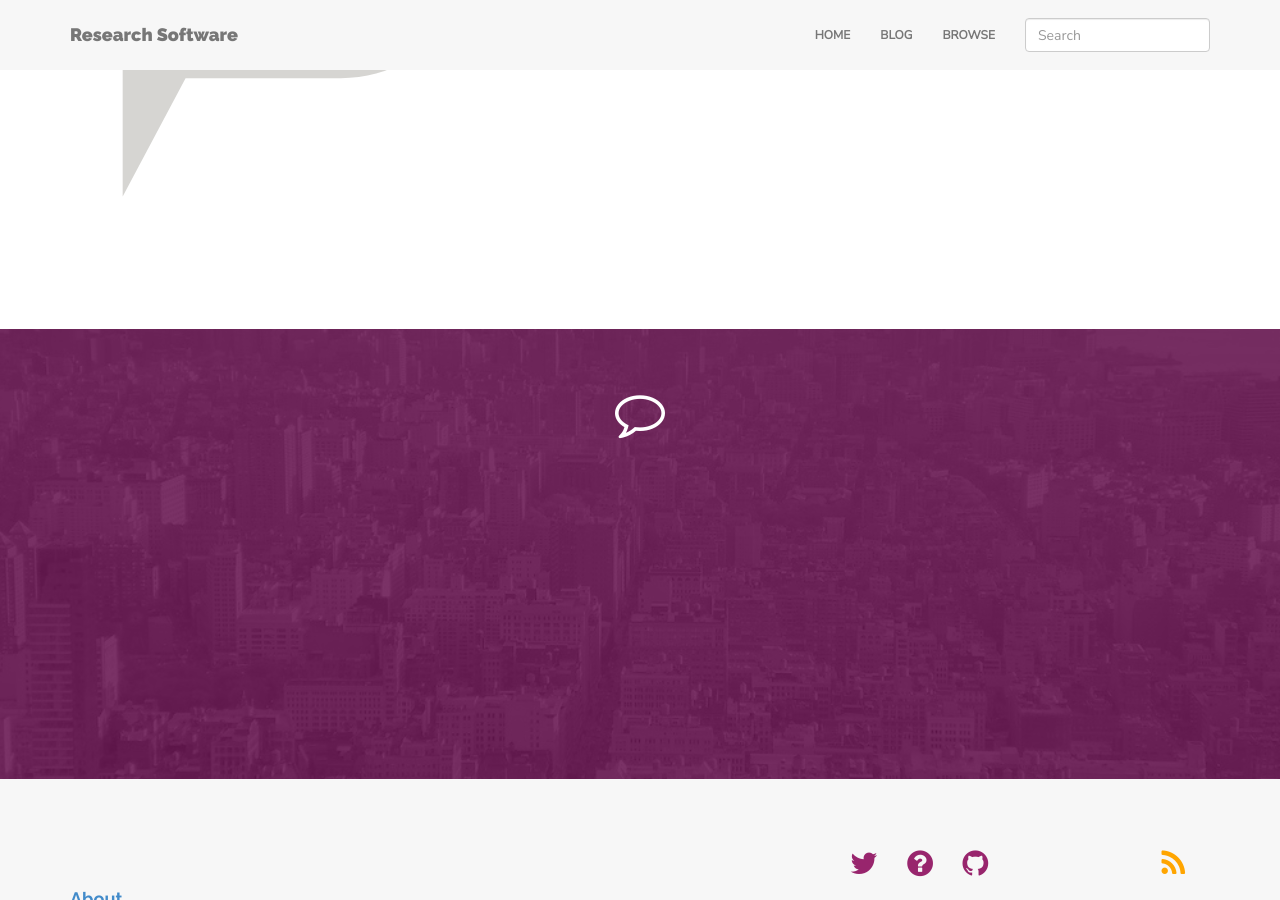
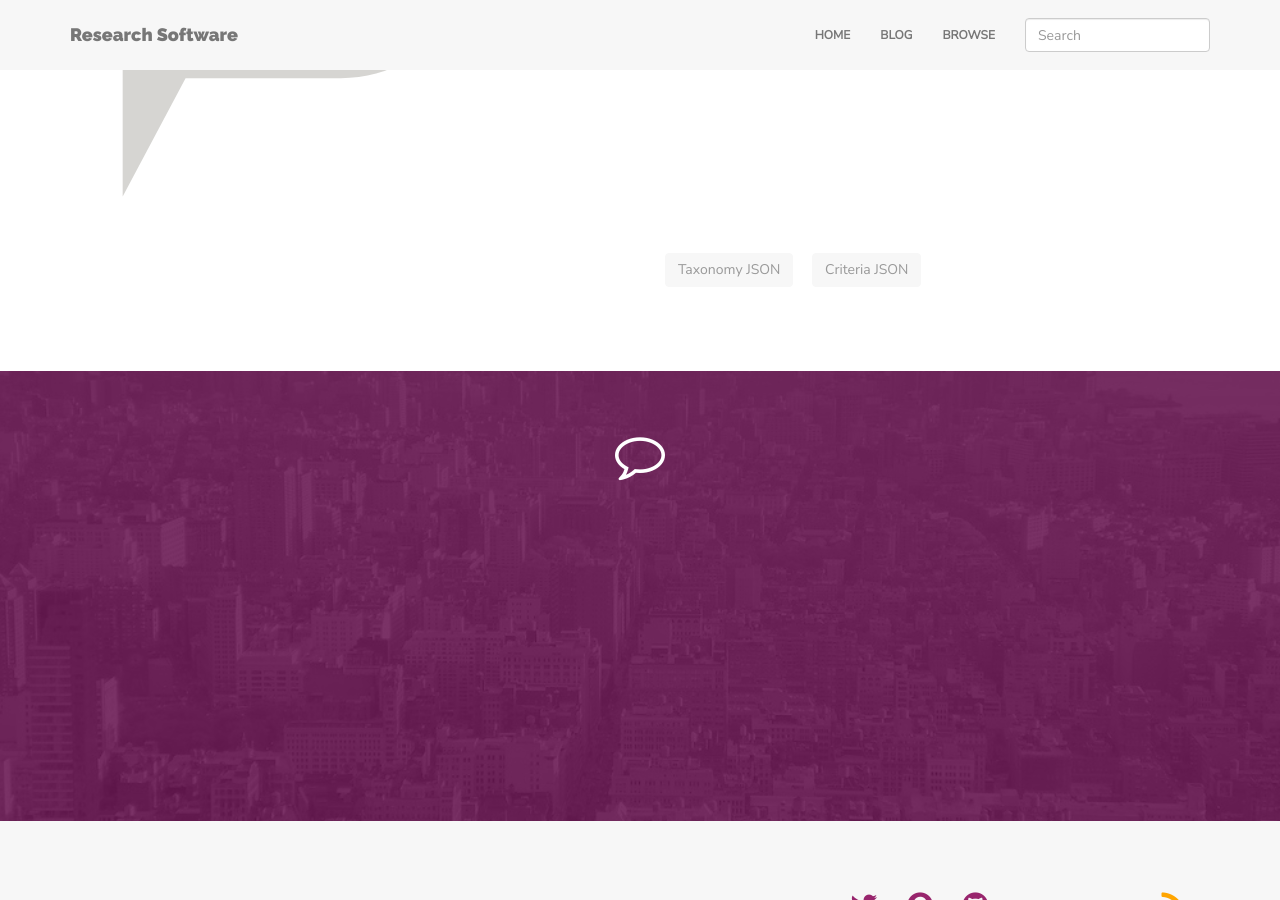
Before and after one commit to rseng/rseng, a Jekyll site: the page built from docs/index.html, in a window 1280 px wide and 900 px high, scrolled down 495 px. Built offline with Jekyll 4.4.1, drawn with Linux system fonts in a browser that asks for light colours; nearby versions of some CDN libraries.

Commit message:
updating home screen to have link to criteria and taxonomy
Signed-off-by: vsoch <vsochat@stanford.edu>

```diff
--- a/docs/index.html
+++ b/docs/index.html
@@ -14,6 +14,7 @@ ul>li {
 </style>
 
 <div class="container mtb">
+
     <div class="row" style="margin-top:100px">
         <div class="col-lg-5">
             <img class="img-responsive" src="{{ "/assets/img/logo/logo-transparent.svg" | prepend: site.baseurl }}" alt="">
@@ -26,5 +27,21 @@ ul>li {
                to better understand research software.
             </p>
         </div>
-    </div><! --/row -->
+    </div>
+
+<div class="row">
+    <div class="col-md-6">
+    </div>
+    <div class="col-md-5" style="margin-right:20px">
+        <a class="btn btn-theme"
+           href="{{ site.baseurl }}/api/taxonomy/"
+           role="button"
+           style="margin-left:10px;">Taxonomy JSON</a>
+        <a class="btn btn-theme"
+           href="{{ site.baseurl }}/api/criteria/"
+           role="button"
+           style="margin-left:10px;">Criteria JSON</a>
+    </div>
+</div>
+
 </div><! --/container -->
```
